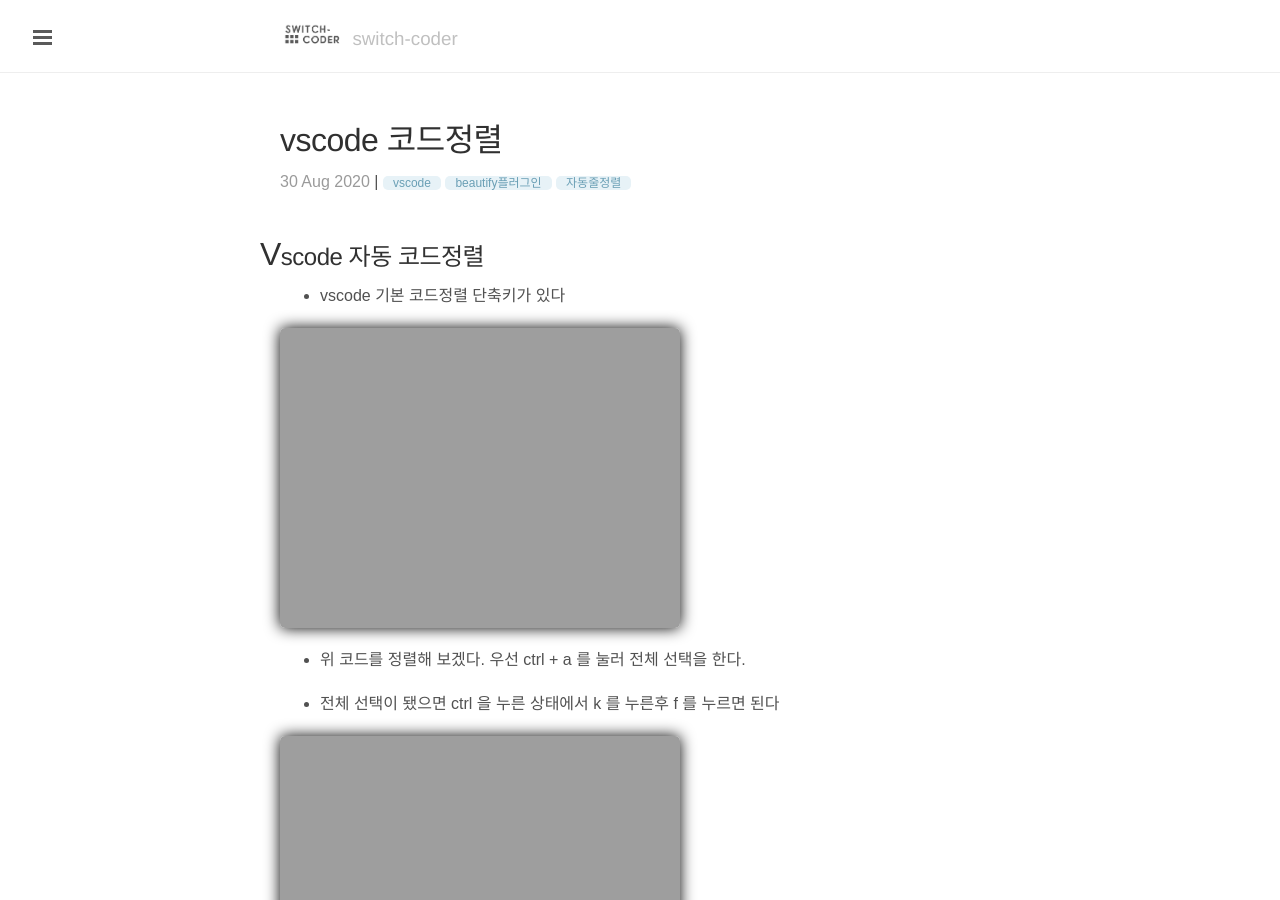
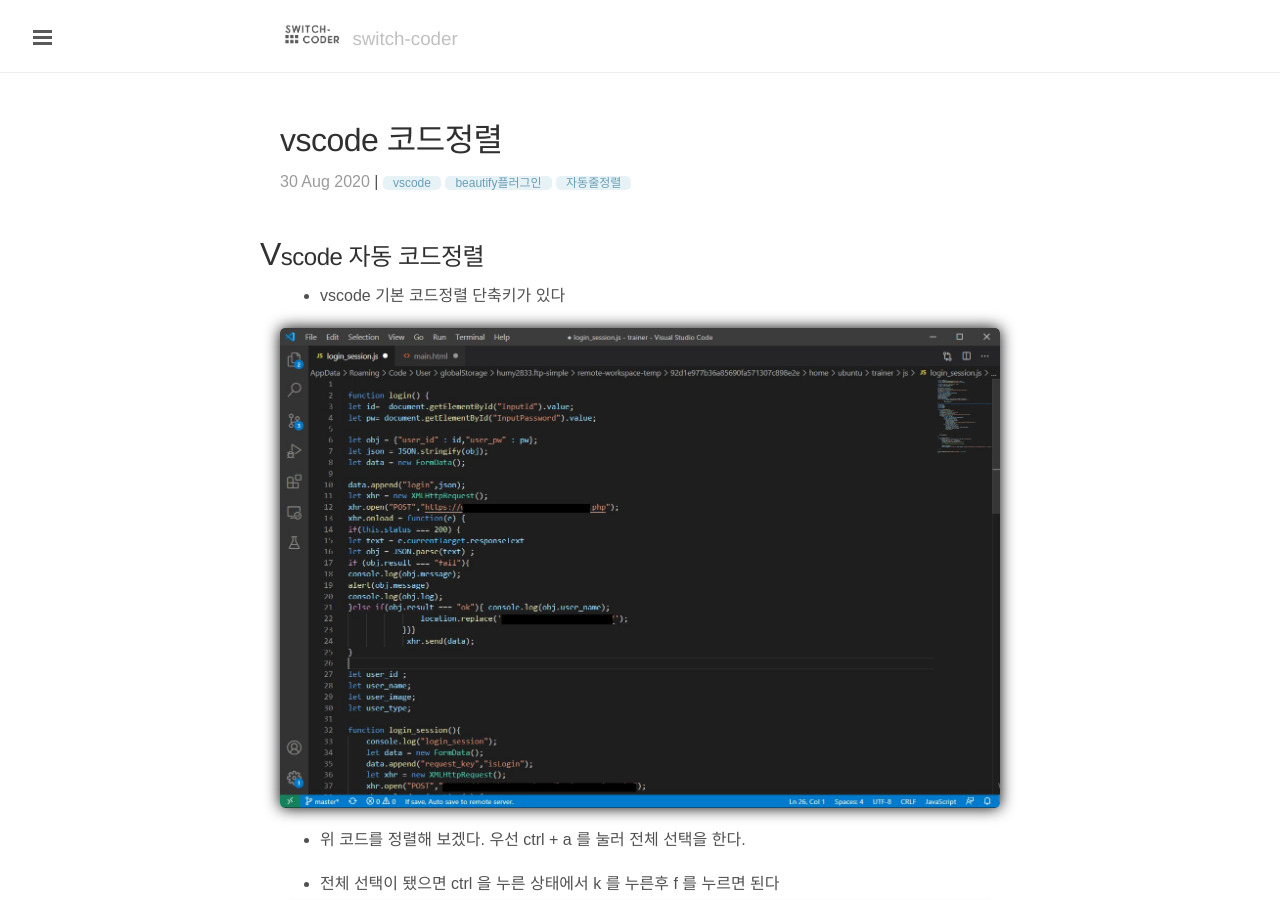
Before and after one commit to switch-coder/blog, a Jekyll site: the page built from _posts/2020-08-30-Beautify-extend.md, in a window 1280 px wide and 900 px high. Built offline with Jekyll 4.4.1, drawn with Linux system fonts in a browser that asks for light colours; comment, search, counter and statistics services are not loaded.

Commit message:
이미지 경로 오타 수정

```diff
--- a/_posts/2020-08-30-Beautify-extend.md
+++ b/_posts/2020-08-30-Beautify-extend.md
@@ -10,13 +10,13 @@ tags: vscode beautify플러그인 자동줄정렬
 
 - vscode 기본 코드정렬 단축키가 있다
 
-<img src="https://switch-coder.github.io/public/imgs/vscode-sort1.jpg" class="img">
+<img src="https://switch-coder.github.io/public/imgs/vscode_sort1.jpg" class="img">
 
 - 위 코드를 정렬해 보겠다. 우선 ctrl + a 를 눌러 전체 선택을 한다.
 
 - 전체 선택이 됐으면 ctrl 을 누른 상태에서 k 를 누른후 f 를 누르면 된다
 
-<img src="https://switch-coder.github.io/public/imgs/vscode-sort2.jpg" class="img">
+<img src="https://switch-coder.github.io/public/imgs/vscode_sort2.jpg" class="img">
 
 - 위 그림과 같이 정렬되는것을 확인 할 수 있다
 
@@ -24,7 +24,7 @@ tags: vscode beautify플러그인 자동줄정렬
 
 - 1.prettier 설치
 
-<img src="https://switch-coder.github.io/public/imgs/prettier_extenstion_install.JPG" class="img">
+<img src="https://switch-coder.github.io/public/imgs/prettier_extension_install.JPG" class="img">
 
 - 2.prettier 설정
 
```
